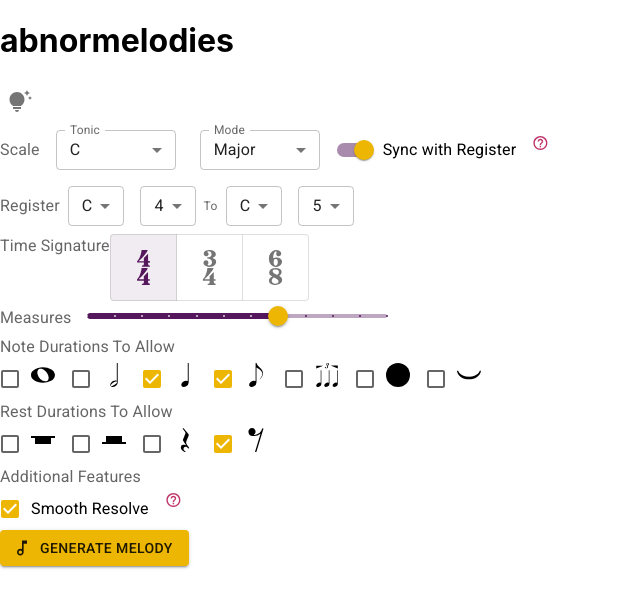
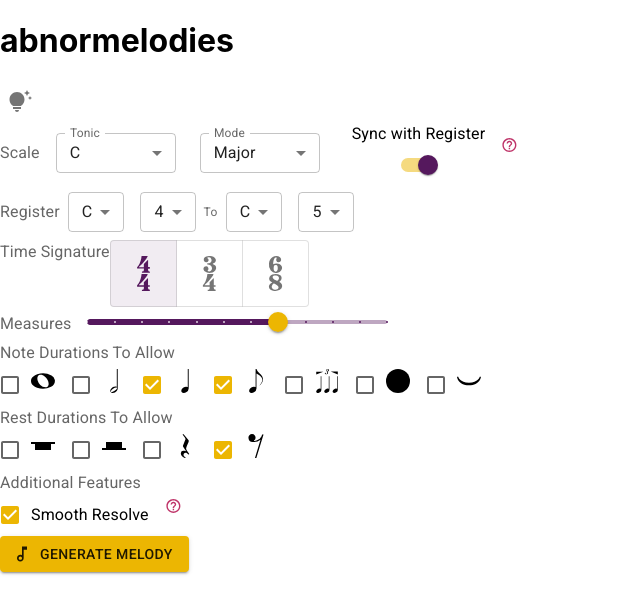
Before and after one commit to technikka/Abnormelodies_UI, a React (Create React App) app: page / in a window 1280 px wide. Shown: the top 614 px of the page, without its empty margins (0-640 px from the left). Built offline with nearby package versions, Linux system fonts and the light colour scheme.

Commit message:
create components for custom slider and switch

```diff
--- a/src/components/FormMeasures.js
+++ b/src/components/FormMeasures.js
@@ -1,31 +1,10 @@
+import SliderCustom from "../components/SliderCustom";
 import {
   Grid,
-  FormLabel,
-  Slider
+  FormLabel
 } from "@mui/material";
 
 const FormMeasures = (props) => {
-  const sliderTrackColor = "primary.main"
-  const sliderThumbColor = "secondary.main"
-  const sliderBoxShadow = "0px 0px 0px 8px rgba(189, 146, 2, 0.16)"
-  // box-shadow yellow:
-  // "0px 0px 0px 8px rgba(236, 182, 2, 0.16)"
-  // yellow but darker shade
-  // "0px 0px 0px 8px rgba(189, 146, 2, 0.16)"
-
-  const style = {
-    width: "300px",
-    "& .MuiSlider-thumb": {
-      backgroundColor: sliderThumbColor
-    },
-    "& .MuiSlider-thumb:hover": {
-      color: sliderThumbColor,
-      boxShadow: sliderBoxShadow
-    },
-    "& .MuiSlider-track": {
-      backgroundColor: sliderTrackColor
-    }
-  }
 
   return (
     <div>
@@ -35,7 +14,7 @@ const FormMeasures = (props) => {
         </Grid>
 
           <Grid item>
-            <Slider
+            <SliderCustom
               value={Number(props.num_measures)}
               onChange={props.handleNumMeasuresChange}
               marks
@@ -43,7 +22,6 @@ const FormMeasures = (props) => {
               max={props.maxMeasures}
               step={1}
               valueLabelDisplay="auto"
-              sx={style}
             />
           </Grid>
       </Grid>
--- a/src/components/FormPitch.js
+++ b/src/components/FormPitch.js
@@ -2,6 +2,7 @@ import uniqid from "uniqid";
 import FormPitchRegister from "./FormPitchRegister";
 import { minorTonics, majorTonics } from "../Data";
 import TooltipIcon from "../icons/TooltipIcon";
+import SwitchCustom from "../components/SwitchCustom";
 import { createRef } from "react";
 import {
   Grid,
@@ -9,7 +10,6 @@ import {
   InputLabel,
   Select,
   MenuItem,
-  Switch,
   FormControlLabel,
   FormLabel,
   Tooltip
@@ -18,23 +18,6 @@ import {
 const FormPitch = (props) => {
   // needed for MUI components which wrap a custom component.
   const ref = createRef();
-
-  const switchTrackColor = "primary.main";
-  const switchThumbColor = "secondary.main";
-  const switchBoxShadow = "0px 0px 0px 8px rgba(189, 146, 2, 0.16)";
-
-  const switchStyle = {
-    "& .MuiSwitch-track": {
-      backgroundColor: switchTrackColor
-    },
-    "& .Mui-checked .MuiSwitch-thumb": {
-      backgroundColor: switchThumbColor
-    },
-    "& .MuiSwitch-thumb:hover": {
-      color: switchThumbColor,
-      boxShadow: switchBoxShadow
-    }
-  }
 
   const getSymbol = (type) => {
     if (type === "b") {
@@ -109,10 +92,11 @@ const FormPitch = (props) => {
 
         <Grid item>
           <FormControlLabel
-            control={<Switch sx={switchStyle}/>}
+            control={<SwitchCustom />}
             label="Sync with Register"
             checked={props.syncTonics}
             onChange={props.handleSyncTonicsChange}
+            labelPlacement="top"
           />
           <Tooltip title="When active: register selection changes to match the tonic you select here. You can still change the register notes, but they'll sync with the key tonic again if you change it." placement="top-start" disableInteractive arrow>
             <TooltipIcon ref={ref} />
--- a/src/components/MelodyAudio.js
+++ b/src/components/MelodyAudio.js
@@ -5,9 +5,9 @@ import PlayArrowIcon from '@mui/icons-material/PlayArrow';
 import StopIcon from '@mui/icons-material/Stop';
 import ReplayIcon from '@mui/icons-material/Replay';
 import TooltipIcon from "../icons/TooltipIcon";
+import SwitchCustom from "../components/SwitchCustom";
 import {
   FormControlLabel,
-  Switch,
   Button,
   ButtonGroup,
   Grid,
@@ -109,7 +109,7 @@ const MelodyAudio = (props) => {
           </Button>
         </ButtonGroup>
           <FormControlLabel control={
-            <Switch
+            <SwitchCustom
             name="autoplay"
             onChange={handleAutoPlayChange}  />
           } label="Auto Play"/>
--- a/src/components/MelodyAudioTempo.js
+++ b/src/components/MelodyAudioTempo.js
@@ -1,7 +1,7 @@
 import TooltipIcon from "../icons/TooltipIcon";
+import SliderCustom from "../components/SliderCustom";
 import { createRef } from "react";
 import {
-  Slider,
   FormLabel,
   Grid,
   Tooltip
@@ -32,7 +32,7 @@ const MelodyAudioTempo = (props) => {
         </Grid>
 
         <Grid item>
-          <Slider
+          <SliderCustom
             name="tempo"
             value={props.tempoFactor}
             min={tempoMin}
--- /dev/null
+++ b/src/components/SliderCustom.js
@@ -0,0 +1,34 @@
+import { Slider } from "@mui/material";
+
+const SliderCustom = (props) => {
+  const sliderTrackColor = "primary.main"
+  const sliderThumbColor = "secondary.main"
+  const sliderBoxShadow = "0px 0px 0px 8px rgba(189, 146, 2, 0.16)"
+  // box-shadow yellow:
+  // "0px 0px 0px 8px rgba(236, 182, 2, 0.16)"
+  // yellow but darker shade
+  // "0px 0px 0px 8px rgba(189, 146, 2, 0.16)"
+
+  const style = {
+    width: "300px",
+    "& .MuiSlider-thumb": {
+      backgroundColor: sliderThumbColor
+    },
+    "& .MuiSlider-thumb:hover": {
+      color: sliderThumbColor,
+      boxShadow: sliderBoxShadow
+    },
+    "& .MuiSlider-track": {
+      backgroundColor: sliderTrackColor
+    }
+  }
+
+  return (
+    <Slider
+      sx={style}
+      {...props}
+    />
+  )
+}
+
+export default SliderCustom
--- /dev/null
+++ b/src/components/SwitchCustom.js
@@ -0,0 +1,33 @@
+import { Switch } from "@mui/material";
+
+const SwitchCustom = (props) => {
+  const switchTrackColor = "secondary.main";
+  const switchThumbColor = "primary.main";
+  const switchBoxShadow = "0px 0px 0px 8px rgba(189, 146, 2, 0.16)";
+
+  const style = {
+    "& .MuiSwitch-track": {
+      backgroundColor: switchTrackColor
+    },
+    "& .MuiSwitch-switchBase.Mui-checked + .MuiSwitch-track": {
+      backgroundColor: switchTrackColor
+    },
+    "& .Mui-checked .MuiSwitch-thumb": {
+      backgroundColor: switchThumbColor
+    },
+    // "& .MuiSwitch-thumb:hover": {
+    //   color: switchThumbColor,
+    //   boxShadow: switchBoxShadow
+    // }
+  }
+
+  return (
+    <Switch
+      sx={style}
+      {...props}
+    />
+  )
+
+}
+
+export default SwitchCustom
```
